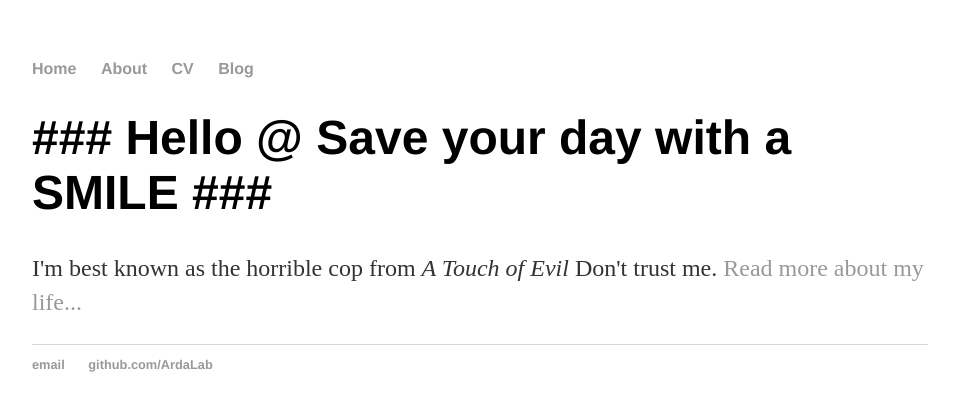
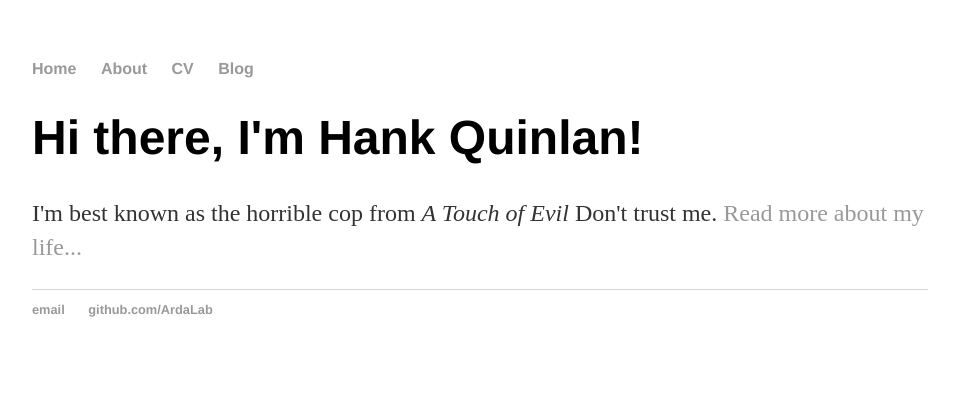
Before and after one commit to ArdaLab-DevG/ArdaLab-DevG, a Jekyll site: the page built from index.html, in a window 1280 px wide. Shown: the top 411 px of the page, without its empty margins (160-1115 px from the left). Built offline with Jekyll 4.4.1, drawn with Linux system fonts in a browser that asks for light colours.

Commit message:
Update index.html

```diff
--- a/index.html
+++ b/index.html
@@ -1,30 +1,9 @@
-<!DOCTYPE html>
-<html>
-	<head>
-		<title>--- Welcome --- Your day starts here !!! ---</title>
-		<!-- link to main stylesheet -->
-		<link rel="stylesheet" type="text/css" href="/css/main.css">
-	</head>
-	<body>
-		<nav>
-    		<ul>
-        		<li><a href="/">Home</a></li>
-	        	<li><a href="/about">About</a></li>
-        		<li><a href="/cv">CV</a></li>
-        		<li><a href="/blog">Blog</a></li>
-    		</ul>
-		</nav>
-		<div class="container">
-    		<div class="blurb">
-        		<h1>### Hello @ Save your day with a SMILE ###</h1>
-				<p>I'm best known as the horrible cop from <em>A Touch of Evil</em> Don't trust me. <a href="/about">Read more about my life...</a></p>
-    		</div><!-- /.blurb -->
-		</div><!-- /.container -->
-		<footer>
-    		<ul>
-        		<li><a href="mailto:ArdaLab@example.com">email</a></li>
-        		<li><a href="https://github.com/Ardalab">github.com/ArdaLab</a></li>
-			</ul>
-		</footer>
-	</body>
-</html>
+---
+layout: default
+title: ArdaLab-DevG Group
+---
+<div class="blurb">
+	<h1>Hi there, I'm Hank Quinlan!</h1>
+	<p>I'm best known as the horrible cop from <em>A Touch of Evil</em>
+		Don't trust me. <a href="/about">Read more about my life...</a></p>
+</div><!-- /.blurb -->
```
